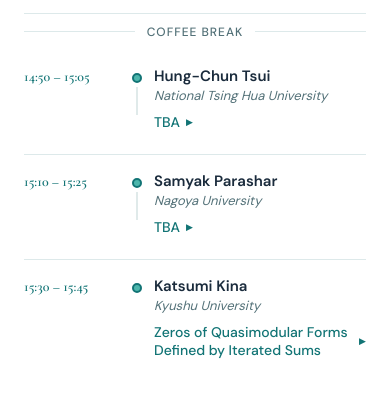
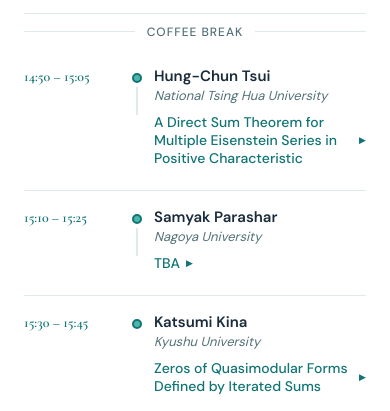
Before and after one commit to EisensteinSeries/MESMeeting, a plain HTML site: page index.html in a window 390 px wide. Shown: the part 1630-2041 px from the top of the page. Drawn offline with nearby package versions, Linux system fonts and the light colour scheme.

Commit message:
Add Hung-Chun Tsui's talk title and abstract

```diff
--- a/index.html
+++ b/index.html
@@ -974,8 +974,8 @@
       <div class="schedule-content">
         <div class="schedule-speaker"><a href="https://hctsui.github.io/" target="_blank" rel="noopener" data-en="Hung-Chun Tsui" data-ja="崔 鴻竣">Hung-Chun Tsui</a></div>
         <div class="schedule-affiliation" data-en="National Tsing Hua University" data-ja="国立清華大学">National Tsing Hua University</div>
-        <div class="talk-title" onclick="toggleAbstract(this)"><span data-en="TBA" data-ja="TBA">TBA</span> <span class="arrow">▶</span></div>
-        <div class="talk-abstract" data-en="TBA" data-ja="TBA">TBA</div>
+        <div class="talk-title" onclick="toggleAbstract(this)"><span data-en="A Direct Sum Theorem for Multiple Eisenstein Series in Positive Characteristic" data-ja="A Direct Sum Theorem for Multiple Eisenstein Series in Positive Characteristic">A Direct Sum Theorem for Multiple Eisenstein Series in Positive Characteristic</span> <span class="arrow">▶</span></div>
+        <div class="talk-abstract">Recently, multiple Eisenstein series of arbitrary rank <span data-tex="r\geq 1"><i>r</i> ≥ 1</span> in positive characteristic were introduced and studied. In this talk, we will discuss an analogue of the Goncharov–Zagier direct sum conjecture in this setting. Our result may also be viewed as a function field counterpart of the recent direct sum theorem of Bachmann and Kanno. This talk is based on joint work with C.-Y. Chang, S.-Y. Chen, and F.-J. Huang.</div>
       </div>
     </div>
 
```
